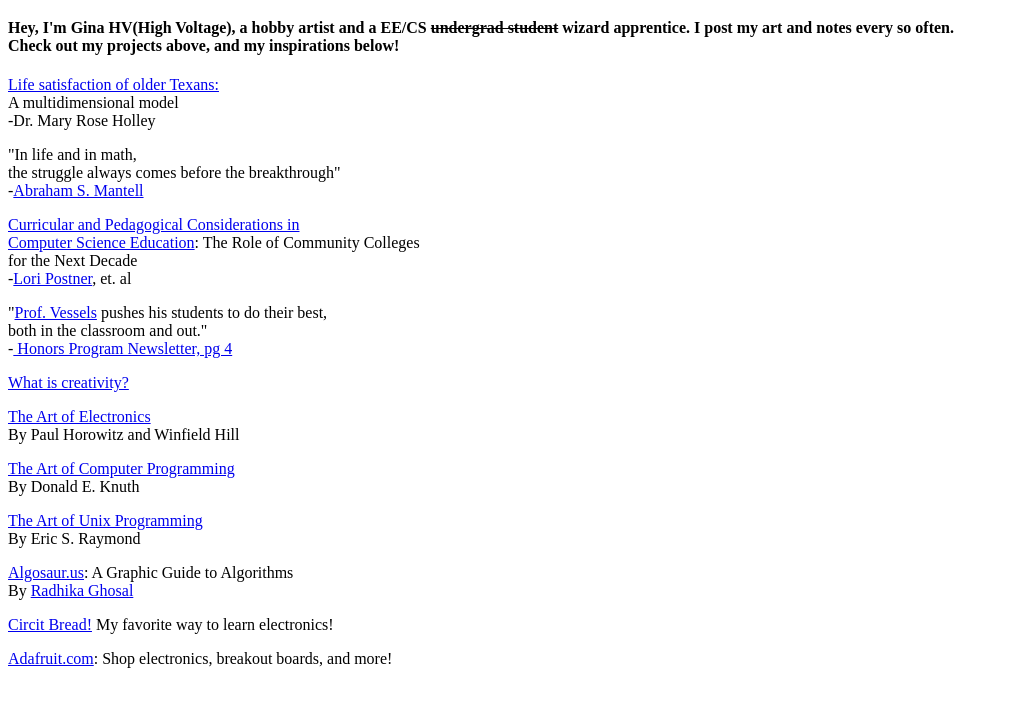
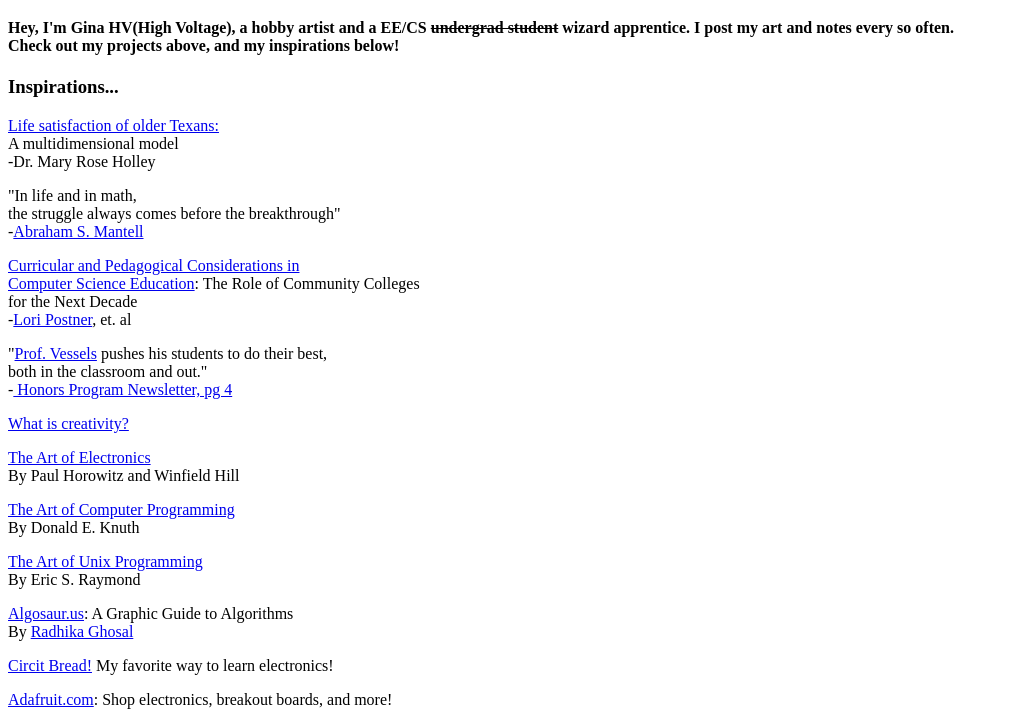
Before and after one commit to ginadotexe/ginadotexe.github.io, a plain HTML site: page index.html in a window 1280 px wide. Shown: the part 203-928 px from the top of the page, without its empty margins (0-1009 px from the left). Before the commit the page ends 887 px from the top, so only its background shows below. Drawn offline with Linux system fonts and the light colour scheme.

Commit message:
added inspiration heading to index.html

```diff
--- a/index.html
+++ b/index.html
@@ -20,6 +20,7 @@
 		<h1>@Gina(dot)Exe</h1>
 		<h4>Hey, I'm Gina HV(High Voltage), a hobby artist and a EE/CS <del>undergrad student</del> wizard apprentice. I post my art and notes every so often. <br>Check out my projects above, and my inspirations below!</h4>
 
+		<h3>Inspirations...</h3>
 		<p><a href="https://digital.library.unt.edu/ark:/67531/metadc331727/m2/1/high_res_d/1002783594-Holley.pdf">Life satisfaction of older Texans:</a><br>
 			A multidimensional model<br>
 			-Dr. Mary Rose Holley</p>
```
